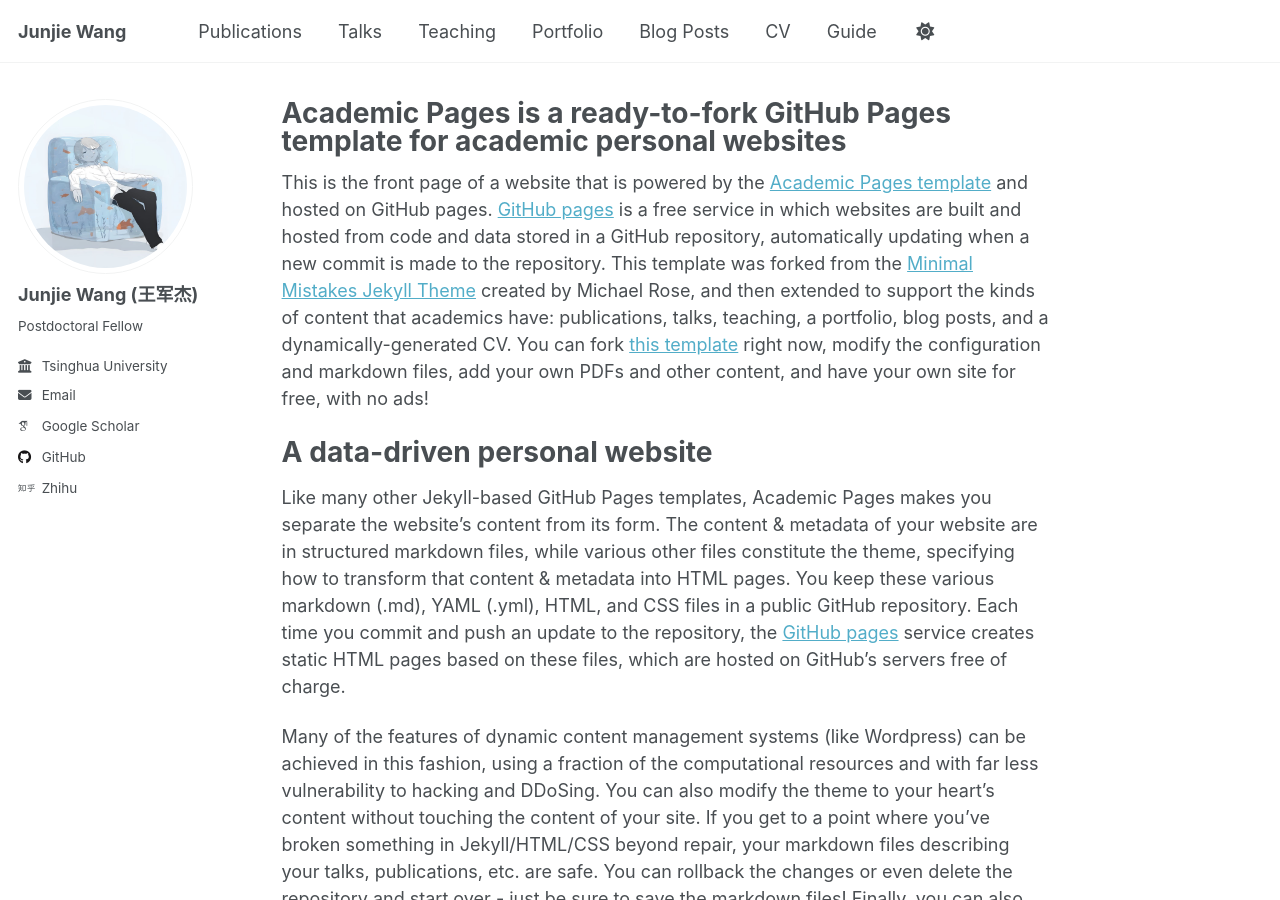
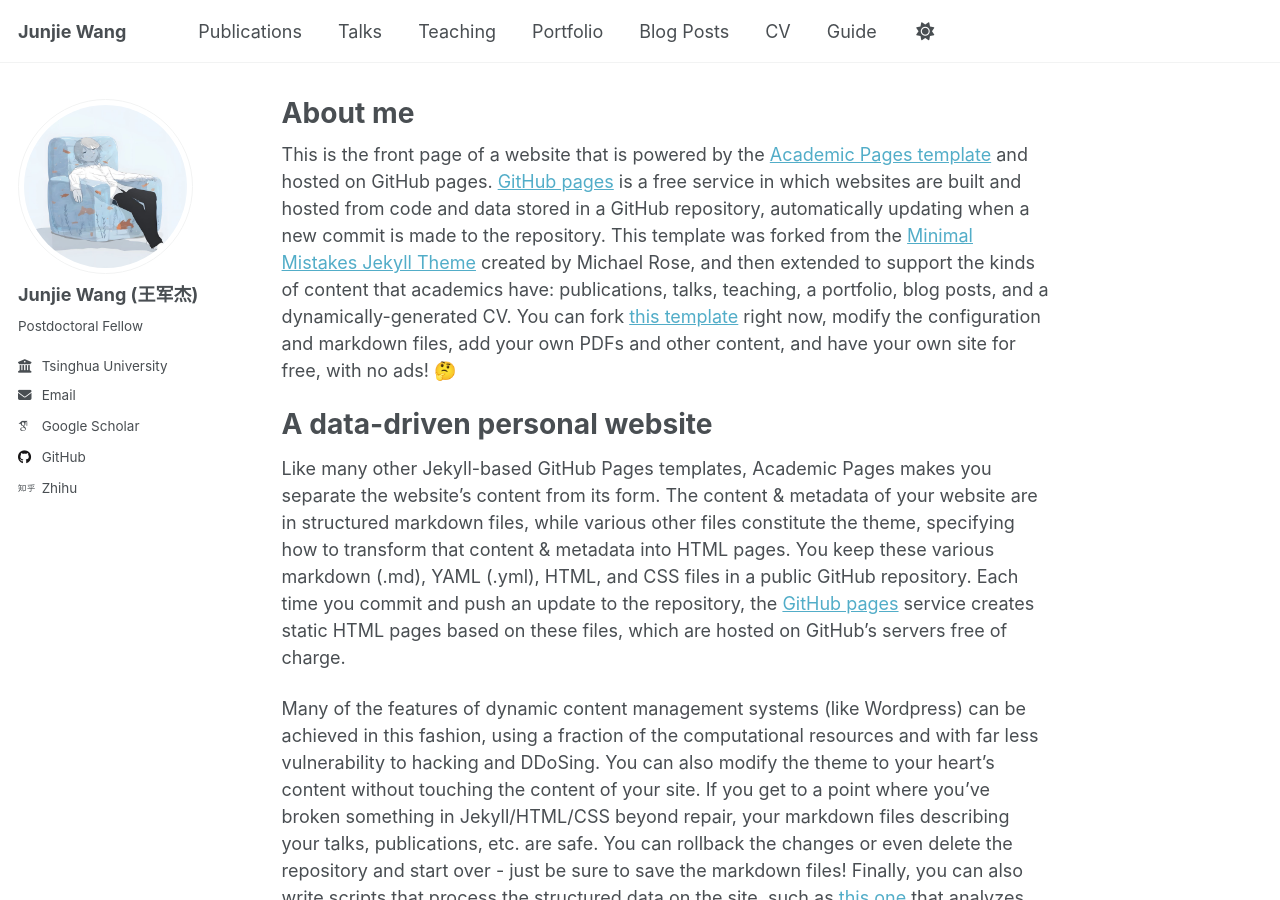
Before and after one commit to wangjunjie-ai/wangjunjie-ai.github.io, a Jekyll site: the page built from _pages/about.md, in a window 1280 px wide and 900 px high. Built offline with Jekyll 4.4.1, drawn with Linux system fonts in a browser that asks for light colours; some web fonts are replaced.

Commit message:
Update about.md

```diff
--- a/_pages/about.md
+++ b/_pages/about.md
@@ -1,13 +1,13 @@
 ---
 permalink: /
-title: "Academic Pages is a ready-to-fork GitHub Pages template for academic personal websites"
+title: "About me"
 author_profile: true
 redirect_from:
   - /about/
   - /about.html
 ---
 
-This is the front page of a website that is powered by the [Academic Pages template](https://github.com/academicpages/academicpages.github.io) and hosted on GitHub pages. [GitHub pages](https://pages.github.com) is a free service in which websites are built and hosted from code and data stored in a GitHub repository, automatically updating when a new commit is made to the repository. This template was forked from the [Minimal Mistakes Jekyll Theme](https://mmistakes.github.io/minimal-mistakes/) created by Michael Rose, and then extended to support the kinds of content that academics have: publications, talks, teaching, a portfolio, blog posts, and a dynamically-generated CV. You can fork [this template](https://github.com/academicpages/academicpages.github.io) right now, modify the configuration and markdown files, add your own PDFs and other content, and have your own site for free, with no ads!
+This is the front page of a website that is powered by the [Academic Pages template](https://github.com/academicpages/academicpages.github.io) and hosted on GitHub pages. [GitHub pages](https://pages.github.com) is a free service in which websites are built and hosted from code and data stored in a GitHub repository, automatically updating when a new commit is made to the repository. This template was forked from the [Minimal Mistakes Jekyll Theme](https://mmistakes.github.io/minimal-mistakes/) created by Michael Rose, and then extended to support the kinds of content that academics have: publications, talks, teaching, a portfolio, blog posts, and a dynamically-generated CV. You can fork [this template](https://github.com/academicpages/academicpages.github.io) right now, modify the configuration and markdown files, add your own PDFs and other content, and have your own site for free, with no ads! 🤔
 
 A data-driven personal website
 ======
```
